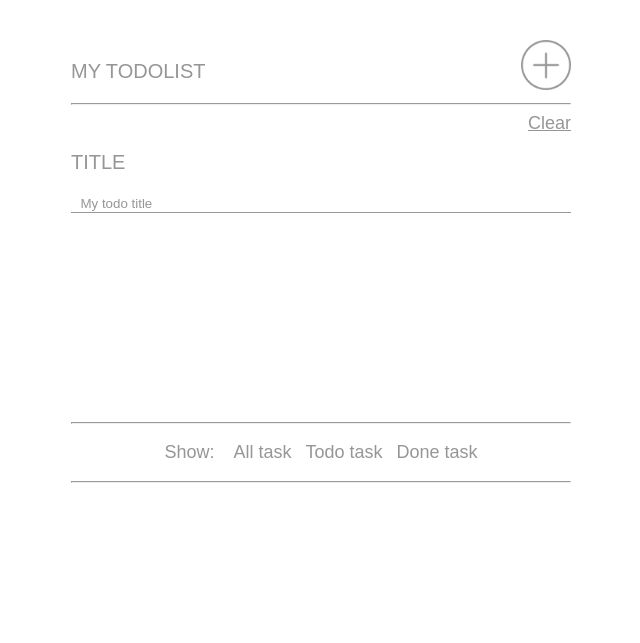
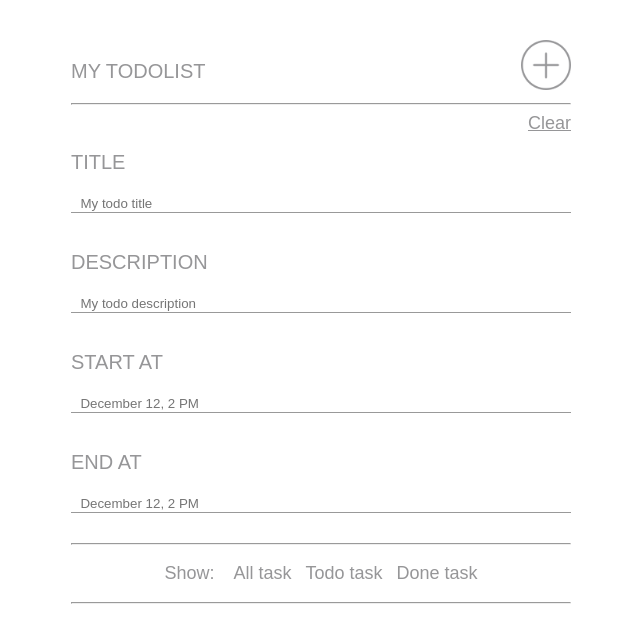
Before and after one commit to jonathancaron/my-todo-app, a PHP site: page / in a window 1280 px wide. Shown: the top 643 px of the page, without its empty margins (319-959 px from the left). Run offline with PHP 8.4, Linux system fonts and the light colour scheme.

Commit message:
Fin deuxième partie - début calendar

```diff
--- a/index.php
+++ b/index.php
@@ -46,17 +46,41 @@
         <div class="p2 right"><a href="#"><u>Clear</u></a></div>
         <br>
         <p class="title left">TITLE</p>
+        <br>
+        <input type="search" name="Title" placeholder="  My todo title">
         <div class="clear"></div>
-        <input type="search" name="Title" value="  My todo title">
+        <br>
+        <p class="title left">DESCRIPTION</p>
+        <br>
+        <input type="search" name="Description" placeholder="  My todo description">
+        <div class="clear"></div>
+        <br>
+        <p class="title left">START AT</p>
+        <br>
+        <input type="search" name="Start at" placeholder="  December 12, 2 PM">
+        <div class="clear"></div>
+        <br>
+        <p class="title left">END AT</p>
+        <br>
+        <input type="search" name="End at" placeholder="  December 12, 2 PM">
         <div class="clear"></div>
       </div>
 
 
       <div id="main-footer">
-        <div class="p2">
-          <hr>
-          <p>Show: <span>All task</span><span>Todo task</span><span>Done task</span></p>
-          <hr>
+        <div class="one">
+          <div class="p2">
+            <hr>
+            <p>Show: <span>All task</span><span>Todo task</span><span>Done task</span></p>
+            <hr>
+          </div>
+        </div>
+        <div class="two">
+          <div class="p2">
+            <hr>
+            <p>Show: <span>All task</span><span>Todo task</span><span>Done task</span></p>
+            <hr>
+          </div>
         </div>
       </div>
 
--- a/style.css
+++ b/style.css
@@ -12,13 +12,10 @@ hr{
   color:#e2e2e2;
 }
 input[type=search] {
-
-  border: 0px solid #999;
+  border: 0px;
   border-bottom: 1px solid #999;
   width: 500px;
-  -webkit-appearance: none;
   color: #969698;
-
 }
 a{
   text-decoration: none;
@@ -50,6 +47,12 @@ a{
 }
 #main-footer{
   text-align: center;
+}
+#main-footer .one{
+  display: none;
+}
+#main-footer .two{
+  margin-top: 30px;
 }
 .p2{
   color: #969698;
```
